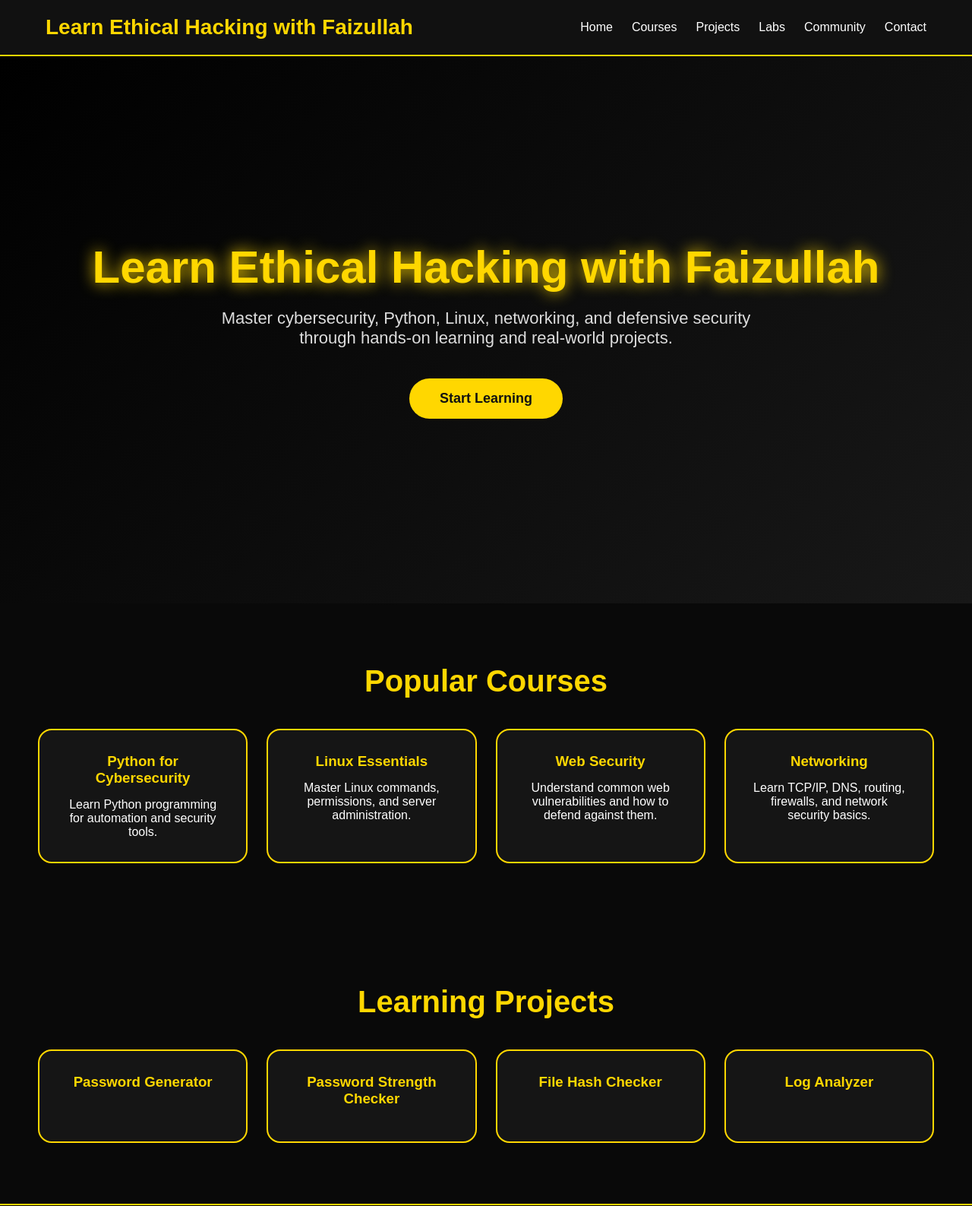
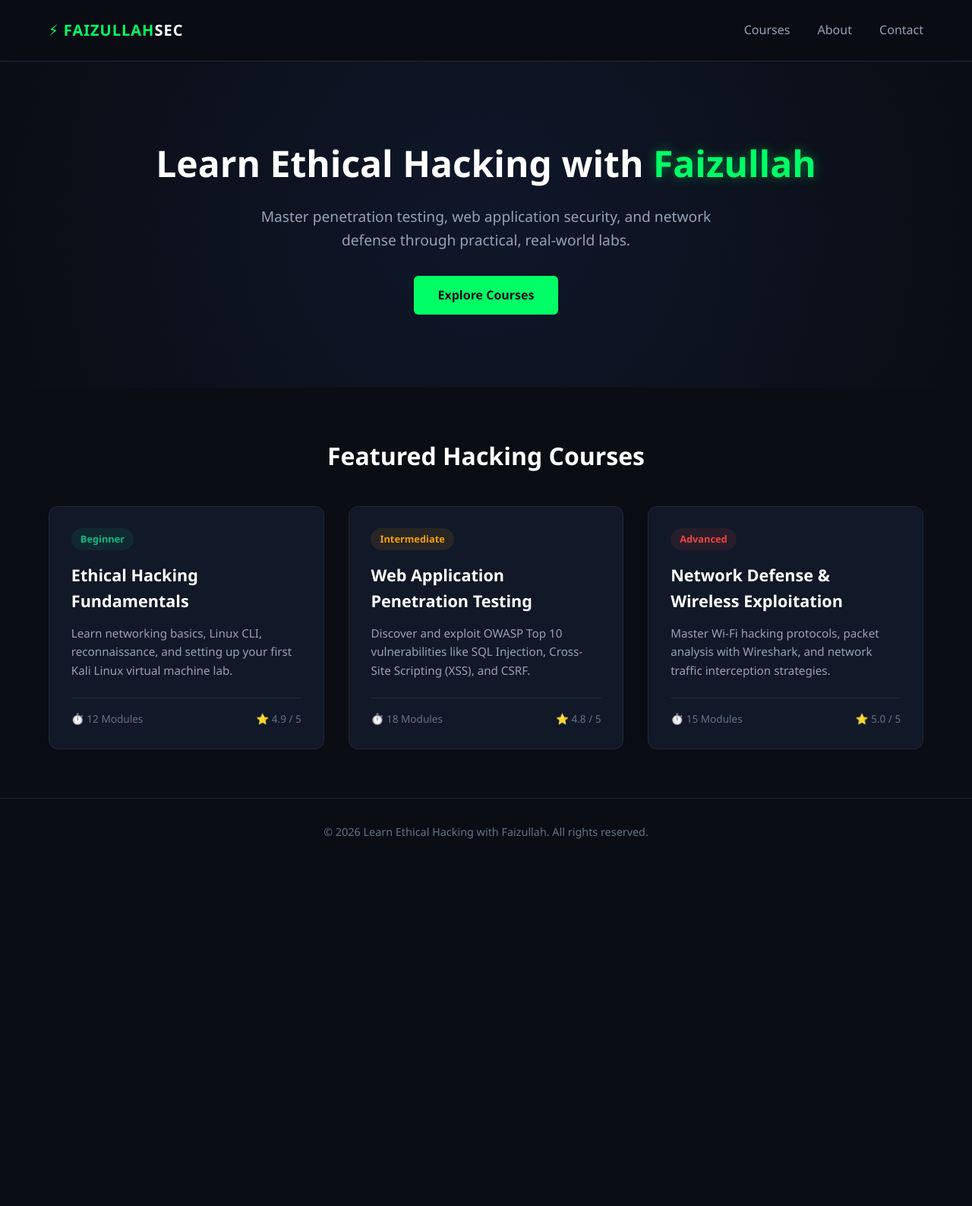
Before and after one commit to website322/learn-ethical-hacking, a plain HTML site: page index.html in a window 1280 px wide. Shown: the top 1587 px of the page at 76% size. After the commit the page ends 1139 px from the top, so only its background shows below. Drawn offline with Linux system fonts and the light colour scheme.

Commit message:
Update index.html

```diff
--- a/index.html
+++ b/index.html
@@ -1,242 +1,255 @@
 <!DOCTYPE html>
 <html lang="en">
 <head>
-<meta charset="UTF-8">
-<meta name="viewport" content="width=device-width, initial-scale=1.0">
-
+  <meta charset="UTF-8" />
+  <meta name="viewport" content="width=device-width, initial-scale=1.0" />
   <title>Learn Ethical Hacking with Faizullah</title>
-
   <style>
-
-*{
-margin:0;
-padding:0;
-box-sizing:border-box;
-font-family:Arial,Helvetica,sans-serif;
+    /* Reset & Base Styles */
+    * {
+      margin: 0;
+      padding: 0;
+      box-sizing: border-box;
+      font-family: 'Segoe UI', Tahoma, Geneva, Verdana, sans-serif;
     }
 
-body{
-background:#090909;
-color:white;
+    body {
+      background-color: #0a0d14;
+      color: #e2e8f0;
+      line-height: 1.6;
     }
 
-nav{
-display:flex;
-justify-content:space-between;
-align-items:center;
-padding:20px 60px;
-background:#111;
-border-bottom:2px solid gold;
-position:sticky;
-top:0;
+    /* Header Navigation */
+    header {
+      display: flex;
+      justify-content: space-between;
+      align-items: center;
+      padding: 1.5rem 5%;
+      background: rgba(10, 13, 20, 0.9);
+      border-bottom: 1px solid #1e293b;
+      position: sticky;
+      top: 0;
+      z-index: 100;
     }
 
-.logo{
-font-size:28px;
-font-weight:bold;
-color:gold;
+    .logo {
+      font-size: 1.25rem;
+      font-weight: 700;
+      color: #00ff66;
+      letter-spacing: 1px;
     }
 
-nav ul{
-display:flex;
-gap:25px;
-list-style:none;
+    .logo span {
+      color: #ffffff;
     }
 
-nav a{
-color:white;
-text-decoration:none;
-transition:.3s;
+    nav a {
+      color: #94a3b8;
+      text-decoration: none;
+      margin-left: 2rem;
+      transition: color 0.3s;
     }
 
-nav a:hover{
-color:gold;
+    nav a:hover {
+      color: #00ff66;
     }
 
-.hero{
-height:90vh;
-display:flex;
-flex-direction:column;
-justify-content:center;
-align-items:center;
-text-align:center;
-background:linear-gradient(135deg,#000,#181818);
+    /* Hero Section */
+    .hero {
+      text-align: center;
+      padding: 6rem 1rem;
+      background: radial-gradient(circle at center, #0f172a 0%, #0a0d14 100%);
     }
 
-.hero h1{
-font-size:60px;
-color:gold;
-text-shadow:0 0 20px gold;
-margin-bottom:20px;
+    .hero h1 {
+      font-size: 3rem;
+      color: #ffffff;
+      margin-bottom: 1rem;
     }
 
-.hero p{
-font-size:22px;
-color:#ddd;
-max-width:700px;
-margin-bottom:40px;
+    .hero h1 span {
+      color: #00ff66;
+      text-shadow: 0 0 15px rgba(0, 255, 102, 0.4);
     }
 
-button{
-padding:16px 40px;
-font-size:18px;
-border:none;
-border-radius:40px;
-background:gold;
-color:#111;
-cursor:pointer;
-font-weight:bold;
-transition:.3s;
+    .hero p {
+      font-size: 1.2rem;
+      color: #94a3b8;
+      max-width: 600px;
+      margin: 0 auto 2rem;
     }
 
-button:hover{
-transform:scale(1.08);
-box-shadow:0 0 30px gold;
+    .btn-primary {
+      background: #00ff66;
+      color: #0a0d14;
+      padding: 0.8rem 2rem;
+      border: none;
+      border-radius: 6px;
+      font-weight: 700;
+      font-size: 1rem;
+      cursor: pointer;
+      text-decoration: none;
+      transition: all 0.3s ease;
+      display: inline-block;
     }
 
-.section{
-padding:80px 50px;
-text-align:center;
+    .btn-primary:hover {
+      box-shadow: 0 0 20px rgba(0, 255, 102, 0.6);
+      transform: translateY(-2px);
     }
 
-.section h2{
-color:gold;
-font-size:40px;
-margin-bottom:40px;
+    /* Courses Section */
+    .courses-container {
+      max-width: 1200px;
+      margin: 0 auto;
+      padding: 4rem 1.5rem;
     }
 
-.cards{
-display:grid;
-grid-template-columns:repeat(auto-fit,minmax(250px,1fr));
-gap:25px;
+    .section-title {
+      font-size: 2rem;
+      margin-bottom: 2.5rem;
+      text-align: center;
+      color: #ffffff;
     }
 
-.card{
-background:#151515;
-padding:30px;
-border-radius:18px;
-border:2px solid gold;
-transition:.3s;
+    .course-grid {
+      display: grid;
+      grid-template-columns: repeat(auto-fit, minmax(300px, 1fr));
+      gap: 2rem;
     }
 
-.card:hover{
-transform:translateY(-10px);
-box-shadow:0 0 25px gold;
+    .course-card {
+      background: #111827;
+      border: 1px solid #1f2937;
+      border-radius: 12px;
+      padding: 1.8rem;
+      transition: transform 0.3s, border-color 0.3s;
+      display: flex;
+      flex-direction: column;
+      justify-content: space-between;
     }
 
-.card h3{
-color:gold;
-margin-bottom:15px;
+    .course-card:hover {
+      transform: translateY(-5px);
+      border-color: #00ff66;
     }
 
-footer{
-padding:30px;
-text-align:center;
-background:#111;
-border-top:2px solid gold;
-color:#aaa;
+    .badge {
+      display: inline-block;
+      padding: 0.25rem 0.75rem;
+      border-radius: 20px;
+      font-size: 0.8rem;
+      font-weight: 600;
+      margin-bottom: 1rem;
+      width: fit-content;
     }
 
+    .badge-beginner { background: rgba(16, 185, 129, 0.1); color: #10b981; }
+    .badge-intermediate { background: rgba(245, 158, 11, 0.1); color: #f59e0b; }
+    .badge-advanced { background: rgba(239, 68, 68, 0.1); color: #ef4444; }
+
+    .course-card h3 {
+      font-size: 1.35rem;
+      margin-bottom: 0.75rem;
+      color: #ffffff;
+    }
+
+    .course-card p {
+      color: #94a3b8;
+      font-size: 0.95rem;
+      margin-bottom: 1.5rem;
+    }
+
+    .course-meta {
+      display: flex;
+      justify-content: space-between;
+      align-items: center;
+      border-top: 1px solid #1f2937;
+      padding-top: 1rem;
+      font-size: 0.85rem;
+      color: #64748b;
+    }
+
+    /* Footer */
+    footer {
+      text-align: center;
+      padding: 2rem;
+      border-top: 1px solid #1e293b;
+      color: #64748b;
+      font-size: 0.9rem;
+    }
   </style>
-
 </head>
 <body>
 
+  <!-- Navigation -->
+  <header>
+    <div class="logo">⚡ FAIZULLAH<span>SEC</span></div>
     <nav>
+      <a href="#courses">Courses</a>
+      <a href="#about">About</a>
+      <a href="#contact">Contact</a>
+    </nav>
+  </header>
 
-<div class="logo">
-Learn Ethical Hacking with Faizullah
+  <!-- Hero Section -->
+  <section class="hero">
+    <h1>Learn Ethical Hacking with <span>Faizullah</span></h1>
+    <p>Master penetration testing, web application security, and network defense through practical, real-world labs.</p>
+    <a href="#courses" class="btn-primary">Explore Courses</a>
+  </section>
+
+  <!-- Courses Grid -->
+  <main class="courses-container" id="courses">
+    <h2 class="section-title">Featured Hacking Courses</h2>
+
+    <div class="course-grid">
+
+      <!-- Course 1 -->
+      <div class="course-card">
+        <div>
+          <span class="badge badge-beginner">Beginner</span>
+          <h3>Ethical Hacking Fundamentals</h3>
+          <p>Learn networking basics, Linux CLI, reconnaissance, and setting up your first Kali Linux virtual machine lab.</p>
+        </div>
+        <div class="course-meta">
+          <span>⏱️ 12 Modules</span>
+          <span>⭐ 4.9 / 5</span>
+        </div>
       </div>
 
-<ul>
-<li><a href="#">Home</a></li>
-<li><a href="#">Courses</a></li>
-<li><a href="#">Projects</a></li>
-<li><a href="#">Labs</a></li>
-<li><a href="#">Community</a></li>
-<li><a href="#">Contact</a></li>
-</ul>
-
-</nav>
-
-<section class="hero">
-
-<h1>Learn Ethical Hacking with Faizullah</h1>
-
-<p>
-Master cybersecurity, Python, Linux, networking, and defensive security through hands-on learning and real-world projects.
-</p>
-
-<button>Start Learning</button>
-
-</section>
-
-<section class="section">
-
-<h2>Popular Courses</h2>
-
-<div class="cards">
-
-<div class="card">
-<h3>Python for Cybersecurity</h3>
-<p>Learn Python programming for automation and security tools.</p>
+      <!-- Course 2 -->
+      <div class="course-card">
+        <div>
+          <span class="badge badge-intermediate">Intermediate</span>
+          <h3>Web Application Penetration Testing</h3>
+          <p>Discover and exploit OWASP Top 10 vulnerabilities like SQL Injection, Cross-Site Scripting (XSS), and CSRF.</p>
+        </div>
+        <div class="course-meta">
+          <span>⏱️ 18 Modules</span>
+          <span>⭐ 4.8 / 5</span>
+        </div>
       </div>
 
-<div class="card">
-<h3>Linux Essentials</h3>
-<p>Master Linux commands, permissions, and server administration.</p>
+      <!-- Course 3 -->
+      <div class="course-card">
+        <div>
+          <span class="badge badge-advanced">Advanced</span>
+          <h3>Network Defense & Wireless Exploitation</h3>
+          <p>Master Wi-Fi hacking protocols, packet analysis with Wireshark, and network traffic interception strategies.</p>
         </div>
-
-<div class="card">
-<h3>Web Security</h3>
-<p>Understand common web vulnerabilities and how to defend against them.</p>
+        <div class="course-meta">
+          <span>⏱️ 15 Modules</span>
+          <span>⭐ 5.0 / 5</span>
         </div>
-
-<div class="card">
-<h3>Networking</h3>
-<p>Learn TCP/IP, DNS, routing, firewalls, and network security basics.</p>
       </div>
 
     </div>
+  </main>
 
-</section>
-
-<section class="section">
-
-<h2>Learning Projects</h2>
-
-<div class="cards">
-
-<div class="card">
-<h3>Password Generator</h3>
-</div>
-
-<div class="card">
-<h3>Password Strength Checker</h3>
-</div>
-
-<div class="card">
-<h3>File Hash Checker</h3>
-</div>
-
-<div class="card">
-<h3>Log Analyzer</h3>
-</div>
-
-</div>
-
-</section>
-
+  <!-- Footer -->
   <footer>
-
-<h3 style="color:gold;">Learn Ethical Hacking with Faizullah</h3>
-
-<p>Learn • Practice • Defend</p>
-
-<br>
-
-<p>© 2026 All Rights Reserved</p>
-
+    <p>&copy; 2026 Learn Ethical Hacking with Faizullah. All rights reserved.</p>
   </footer>
 
 </body>
```
Lines whose indentation alone changed are shown as unchanged.
